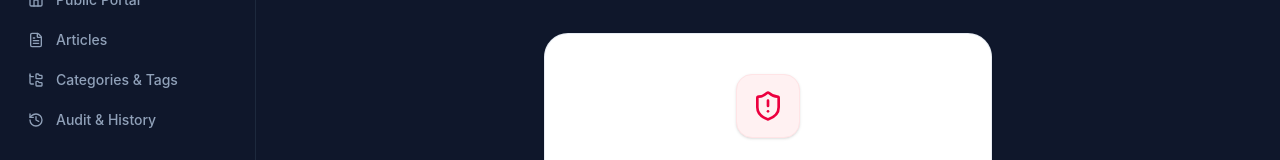
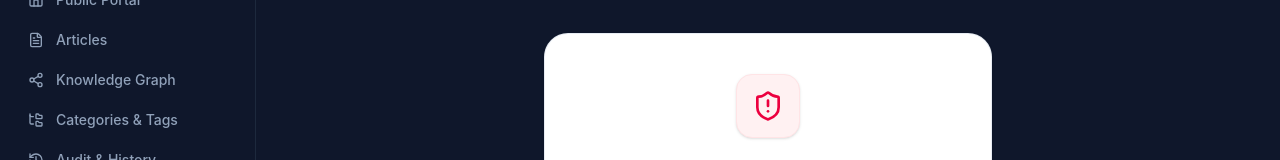
Before and after one commit to DagnexCru/company-wiki, a React (Vite) app in the folder frontend/: page /access-denied in a window 1280 px wide. Shown: the part 203-363 px from the top of the page. Built offline with nearby package versions, Linux system fonts and the light colour scheme; no server answers.

Commit message:
feat(graph-navigation): add Knowledge Graph navigation link with icon to primary sidebar

```diff
--- a/frontend/src/components/Sidebar.tsx
+++ b/frontend/src/components/Sidebar.tsx
@@ -11,6 +11,7 @@ import {
   User,
   LogOut,
   X,
+  Share2,
 } from "lucide-react";
 import { useAuth } from "../context/AuthContext";
 
@@ -55,6 +56,12 @@ export const Sidebar = ({ isOpen = false, onClose }: SidebarProps) => {
       icon: FileText,
       path: "/articles",
       exact: false,
+    },
+    {
+      label: "Knowledge Graph",
+      icon: Share2,
+      path: "/graph",
+      exact: true,
     },
     {
       label: "Categories & Tags",
```
